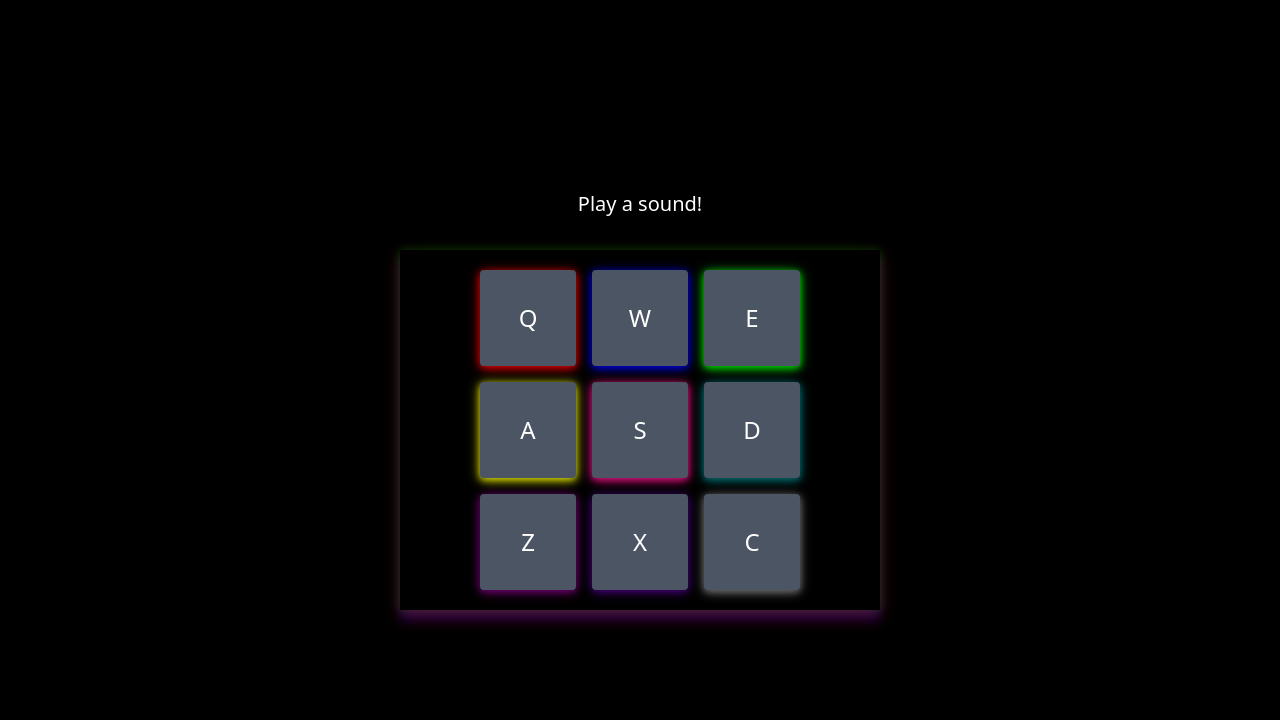
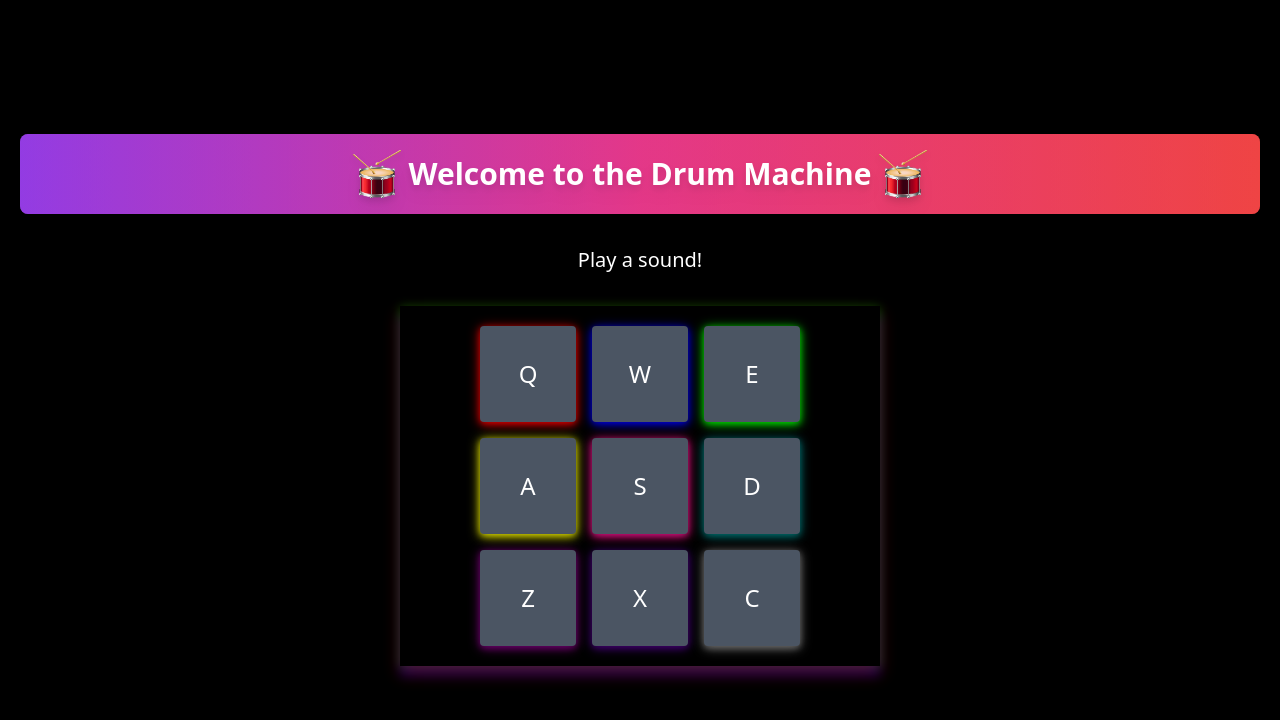
Before and after one commit to ZohalMirkhel/drum-machine, a React (Create React App) app: page / in a window 1280 px wide. Shown: the top 720 px of the page. Built offline with nearby package versions, Linux system fonts and the light colour scheme; the HTML template or start-up script is replaced by a standard one.

Commit message:
Added header

```diff
--- a/src/App.jsx
+++ b/src/App.jsx
@@ -3,6 +3,7 @@ import { Howl } from 'howler';
 import Display from './components/Display';
 import ButtonPanel from './components/ButtonPanel';
 import KeyHandler from './components/KeyHandler';
+import DrumHeader from './components/DrumHeader';
 
 const bankOne = [
   { keyCode: 81, keyTrigger: 'Q', id: 'Heater-1', url: '/sounds/Heater-1.mp3' },
@@ -52,6 +53,7 @@ function App() {
         padding: '16px',
       }}
     >
+      <DrumHeader />
       <Display display={display} />
       <div className="relative py-5 px-4 sm:px-0 md:px-16 lg:px-20 shadow-gradient">
         <div
--- /dev/null
+++ b/src/components/DrumHeader.jsx
@@ -0,0 +1,27 @@
+import React from 'react';
+import drumIcon from './drum.png';
+
+function DrumHeader() {
+  return (
+    <div className="relative w-full p-4 bg-gradient-to-r from-purple-500 via-pink-500 to-red-500 rounded-lg shadow-lg mb-8">
+      <div className="absolute inset-0 bg-gradient-to-r from-purple-700 via-pink-600 to-red-500 opacity-50 rounded-lg"></div>
+      <div className="relative flex items-center justify-center">
+        <img
+          src={drumIcon}
+          alt="Drum Icon"
+          className="w-12 h-12 mr-2 filter drop-shadow-lg"
+        />
+        <h1 className="text-3xl font-extrabold text-center text-white drop-shadow-lg">
+          Welcome to the Drum Machine
+        </h1>
+        <img
+          src={drumIcon}
+          alt="Drum Icon"
+          className="w-12 h-12 ml-2 filter drop-shadow-lg"
+        />
+      </div>
+    </div>
+  );
+}
+
+export default DrumHeader;
```
Also changed, not shown: src/components/drum.png (added).
